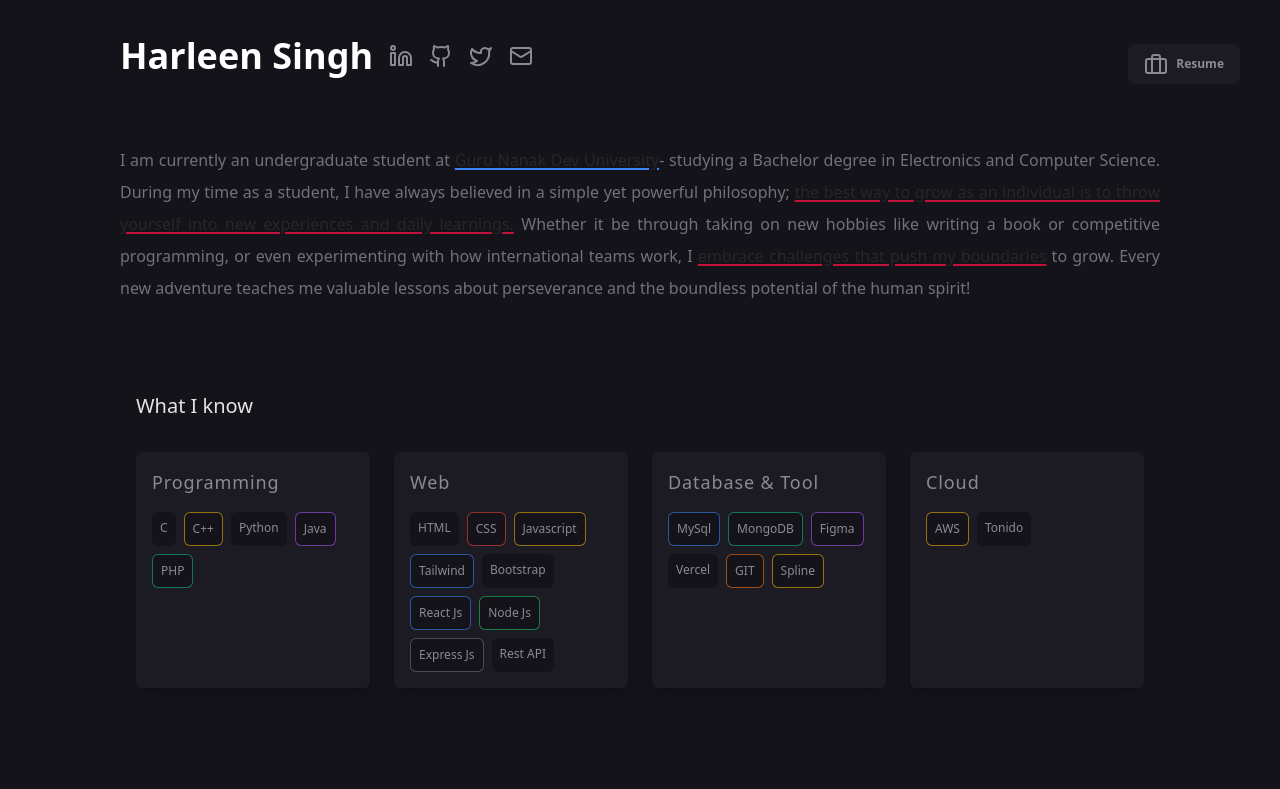
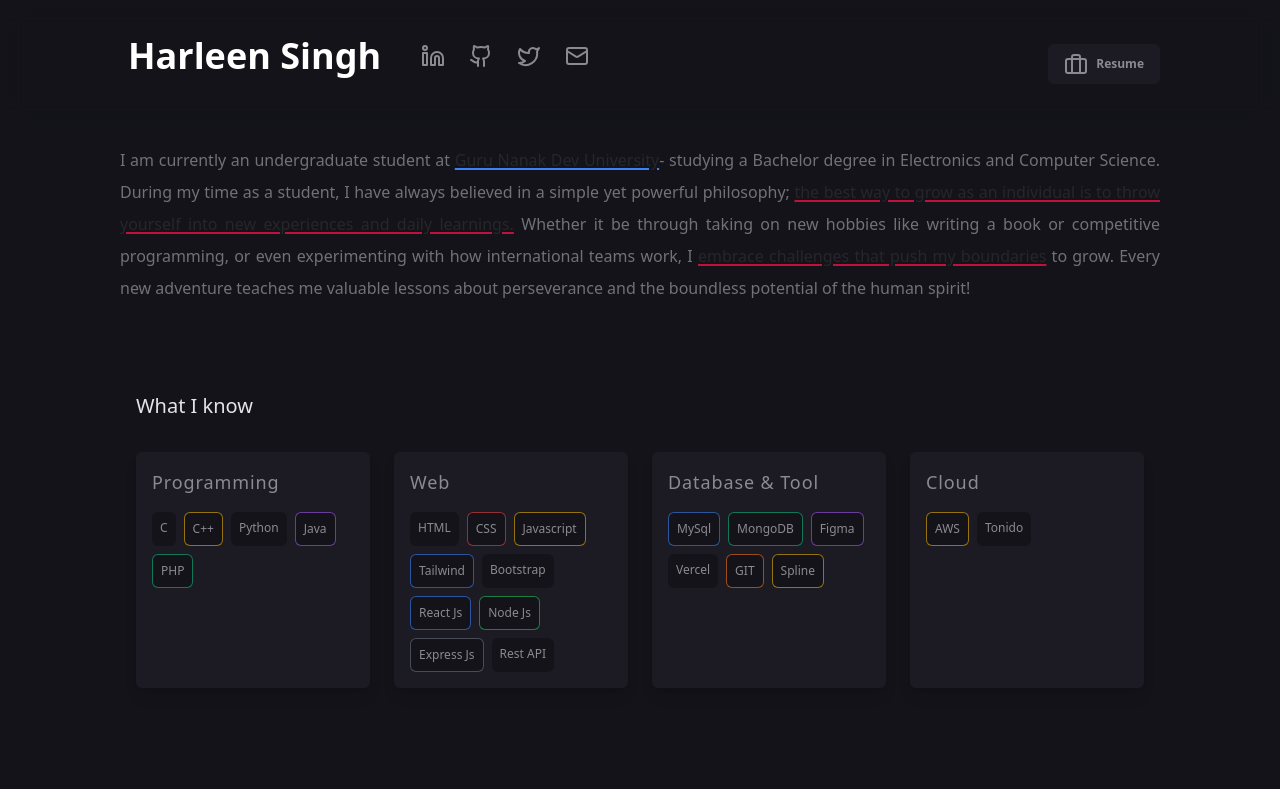
Before and after one commit to harleen001/pd, a Next.js app: page / in a window 1280 px wide. Shown: the top 789 px of the page. Built offline with nearby package versions, Linux system fonts and the light colour scheme.

Commit message:
header-fixed

```diff
--- a/src/components/Cover.tsx
+++ b/src/components/Cover.tsx
@@ -9,29 +9,29 @@ interface CoverProps {}
 
 const Cover: FC<CoverProps> = ({}) => {
     return (
-        <div className="flex w-full bg-no-repeat bg-cover rounded-lg">
-            <div className="flex justify-center w-full gap-2 py-5 overflow-hidden md:rounded-ld md:px-10 bg-blur backdrop-filter backdrop-blur-md md:gap-10">
+        <div className="flex w-full bg-no-repeat bg-cover rounded-lg ">
+  <div className="flex justify-center w-full gap-2 py-5 overflow-hidden md:rounded-lg md:px-10 bg-blur backdrop-filter backdrop-blur-md md:gap-10">
 
-                <div className="flex flex-col justify-center gap-4 md:flex-1">
-                    <div className="flex items-center justify-between gap-5 ">
+    <div className="flex flex-col justify-center gap-4 pr-4 ml-2 mr-16 md:flex-1">
+      <div className="flex items-center justify-between w-full gap-5">
         <ProfileName />
+
+        {/* Resume Button */}
         <Link
           className="hidden md:block"
           target="_blank"
           href="https://drive.google.com/file/d/1M8GtQFIpglYXBtkXo-aeDi8QxS5C-KZY/view?usp=sharing"
         >
-
           <Button variant="primary" sizes={'small'}>
             <BriefcaseIcon />
-                                <span className="hidden md:block">
-                                    Resume
-                                </span>
+            <span className="hidden md:block">Resume</span>
           </Button>
         </Link>
       </div>
     </div>
   </div>
 </div>
+
     );
 };
 
--- a/src/components/cover/ProfileName.tsx
+++ b/src/components/cover/ProfileName.tsx
@@ -7,22 +7,30 @@ interface ProfileNameProps {}
 
 const ProfileName: FC<ProfileNameProps> = ({}) => {
     return (
-        <div className="flex flex-col items-center p-4 space-y-4 font-sans text-3xl text-highlight md:px-20">
+      <div className="flex flex-col items-center p-4 space-y-4 font-sans text-3xl text-highlight md:px-10 md:mx-10">
       {/* Header and Social Icons in one line */}
-        <div className="flex items-center gap-4">
+      <div className="flex items-center gap-3 md:gap-6"> {/* Adjusted gap for larger screens */}
         <h1 className="text-4xl font-semibold">Harleen Singh</h1>
-        <a href="https://www.linkedin.com/in/harleen001/"><Linkedin className="w-6 h-6 text-primary"  /> </a>
-         <a href="https://github.com/harleen001"> <Github className="w-6 h-6 text-primary" /> </a>
-        <a href="https://x.com/devwhoisstuck"> <Twitter className="w-6 h-6 text-primary" /> </a>
-        <a href="mailto:harleen.johal31@gmail.com"> <Mail className="w-6 h-6 text-primary" />  </a>
+        <a href="https://www.linkedin.com/in/harleen001/">
+          <Linkedin className="w-6 h-6 ml-4 text-primary" />
+        </a>
+        <a href="https://github.com/harleen001">
+          <Github className="w-6 h-6 text-primary" />
+        </a>
+        <a href="https://x.com/devwhoisstuck">
+          <Twitter className="w-6 h-6 text-primary" />
+        </a>
+        <a href="mailto:harleen.johal31@gmail.com">
+          <Mail className="w-6 h-6 text-primary" />
+        </a>
       </div>
 
       {/* Button for Resume */}
-        <div className="flex items-center justify-center w-full max-w-lg text-sm font-thin">
+      <div className="flex items-center justify-center w-full max-w-lg mt-4 text-sm font-thin">
         <Link href="https://drive.google.com/file/d/1M8GtQFIpglYXBtkXo-aeDi8QxS5C-KZY/view?usp=sharing" passHref>
           <Button
             variant="primary"
-              className="block p-3 transition-transform transform md:hidden hover:scale-105"
+            className="block p-3 transition-transform transform hover:scale-105 md:hidden"
             aria-label="View Resume"
           >
             <BriefcaseIcon className="w-6 h-6 text-white" />
@@ -32,6 +40,7 @@ const ProfileName: FC<ProfileNameProps> = ({}) => {
     </div>
 
 
+
     );
 };
 
```
Lines whose indentation alone changed are shown as unchanged.
